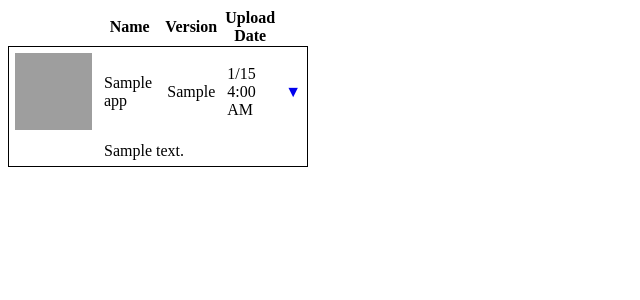
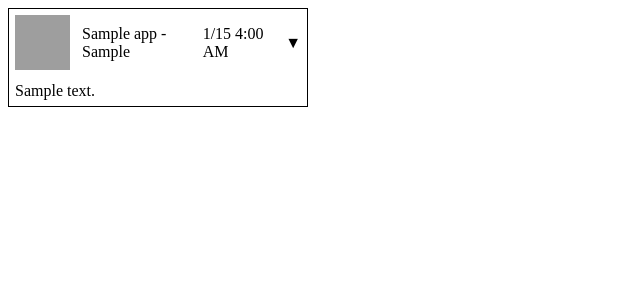
Before and after one commit to ridecharge/spout, a Django app: page /apps/list in a window 1280 px wide. Shown: the top 300 px of the page, without its empty margins (0-640 px from the left). Run offline with Django 3.2, Linux system fonts and the light colour scheme; tables that the repository leaves empty hold one stand-in row (values such as "Sample post"); parts of the project's set-up code (start-up, migrations or seed data) failed here and were passed over; grey boxes are pictures that could not be loaded.

Commit message:
Appstore index is a little prettier.

```diff
--- a/EasyEas/templates/appstore_index.html
+++ b/EasyEas/templates/appstore_index.html
@@ -29,24 +29,16 @@
 
     <body>
         <table class="main_table" style="border-collapse: collapse">
-            <tr>
-                <th>&nbsp;</th>
-                <th>Name</th>
-                <th>Version</th>
-                <th>Upload Date</th>
-                <td>&nbsp;</td>
-            </tr>
         {% for app in apps %}
         <tr>
-            <td class="top" style="border-left: 1px solid black"><img width='77' height='77' src="/static/media/{{ app.name }}-{{ app.version }}.png"></td>
-            <td class="top">{{ app.name }}</td>
-            <td class="top"><div align="center">{{ app.version }}</div></td>
+            <td class="top" style="border-left: 1px solid black"><a href="itms-services://?action=download-manifest&url=http://{{ host }}/apps/plist/{{ app.name }}/{{ app.version }}">
+                    <img width='55' height='55' src="/static/media/{{ app.name }}-{{ app.version }}.png"></a></td>
+            <td class="top">{{ app.name }} - {{ app.version }}</td>
             <td class="top">{{ app.creation_date|date:"n/j  g:i A" }}</td>
-            <td class="top" style="border-right: 1px solid black"><a href="itms-services://?action=download-manifest&url=http://{{ host }}/apps/plist/{{ app.name }}/{{ app.version }}">▼</a>
+            <td class="top" style="border-right: 1px solid black">▼</a>
         </tr>
         <tr>
-            <td class="bottom" style="border-left: 1px solid black">&nbsp;</td>
-            <td colspan="4" class="bottom" style="border-right: 1px solid black">{{ app.note }}</td>
+            <td colspan="5" class="bottom" style="border-left: 1px solid black; border-right: 1px solid black">{{ app.note }}</td>
         </tr>
         <tr>
             <td colspan="5">&nbsp;</td>
```
